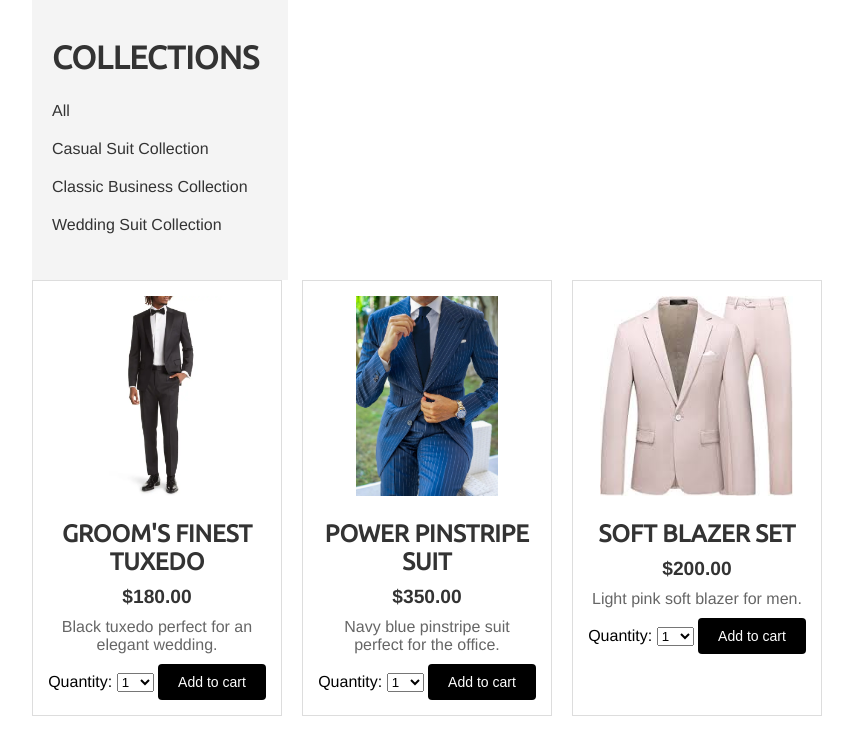
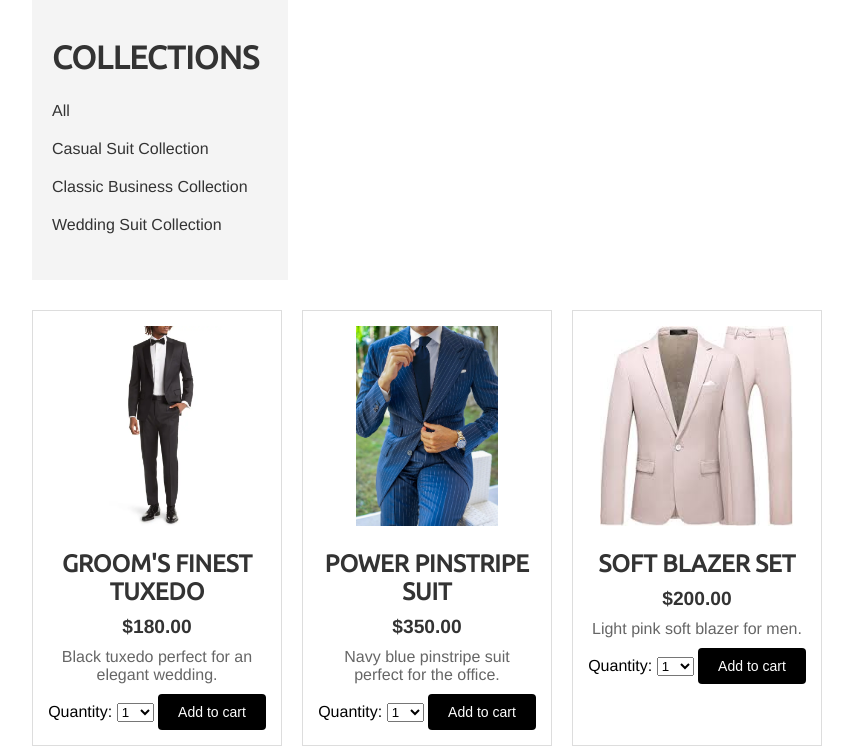
Before and after one commit to sydthomason/ISQA3900-Group4, a Django app: page / in a window 1280 px wide. Shown: the part 320-1066 px from the top of the page, without its empty margins (68-921 px from the left). Before the commit the page ends 1036 px from the top, so only its background shows below. Run offline with Django 4.2, Linux system fonts and the light colour scheme; data comes from the database, SQL or seed files in the repository; both versions use the stored data as it was after the commit; some libraries are stand-ins or nearby versions.

Commit message:
more css updates

```diff
--- a/static/css/base.css
+++ b/static/css/base.css
@@ -204,21 +204,24 @@ ul.errorlist {
     display: flex;
     flex-wrap: wrap;
     gap: 20px;
+    overflow: visible;  /* Ensures content isn’t clipped */
+    margin-top: 20px;  /* Adds spacing above the product list */
 }
 
 .product-detail {
     border: 1px solid #ddd;
-    padding: 15px;
+    padding: 15px;  /* Adds padding inside the box */
     width: calc(33.333% - 20px);
     box-sizing: border-box;
     text-align: center;
+    margin-top: 10px;  /* Adds some space at the top of each box */
 }
 
 .product-detail img {
     width: 100%;
     height: auto;
     max-height: 200px;
-    object-fit: contain; /* Ensures the full image fits without cropping */
+    object-fit: contain;  /* Ensures the full image fits without cropping */
     margin-bottom: 10px;
 }
 
```
Also changed, not shown: db.sqlite3.
